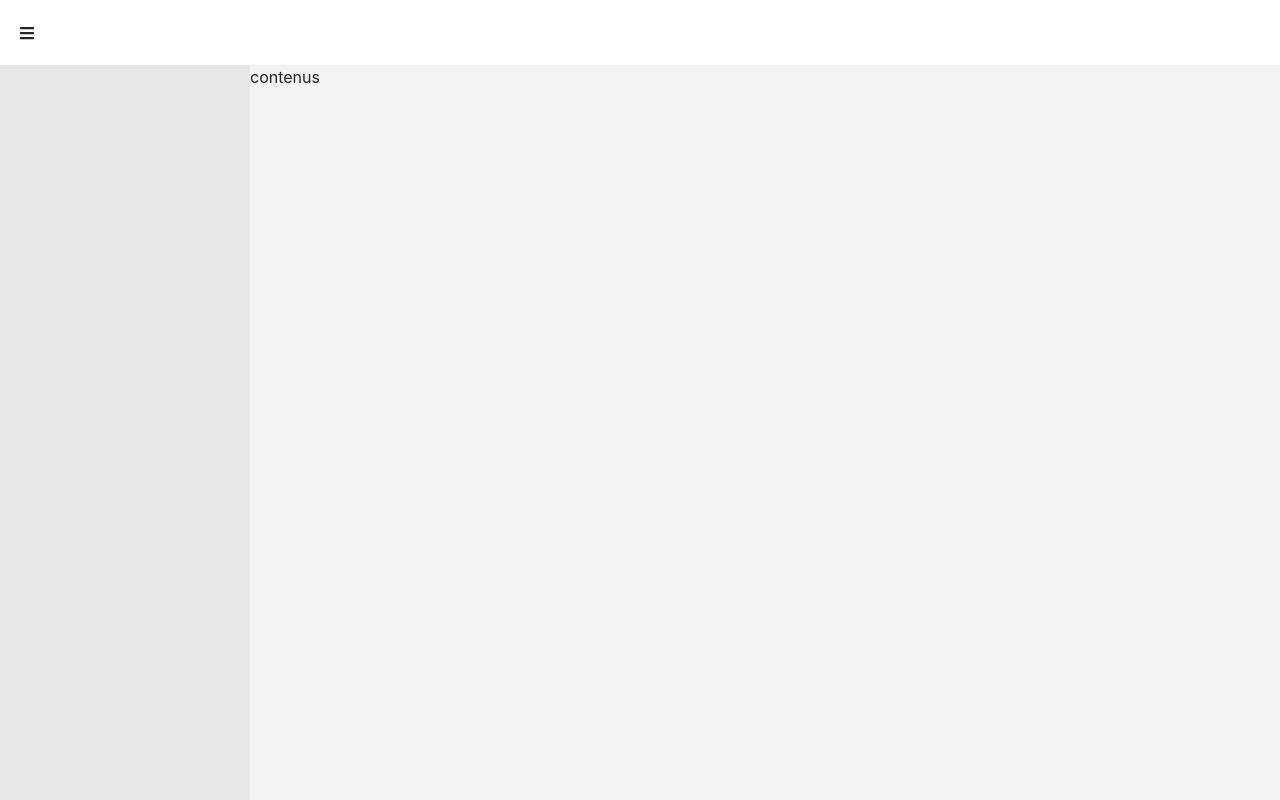
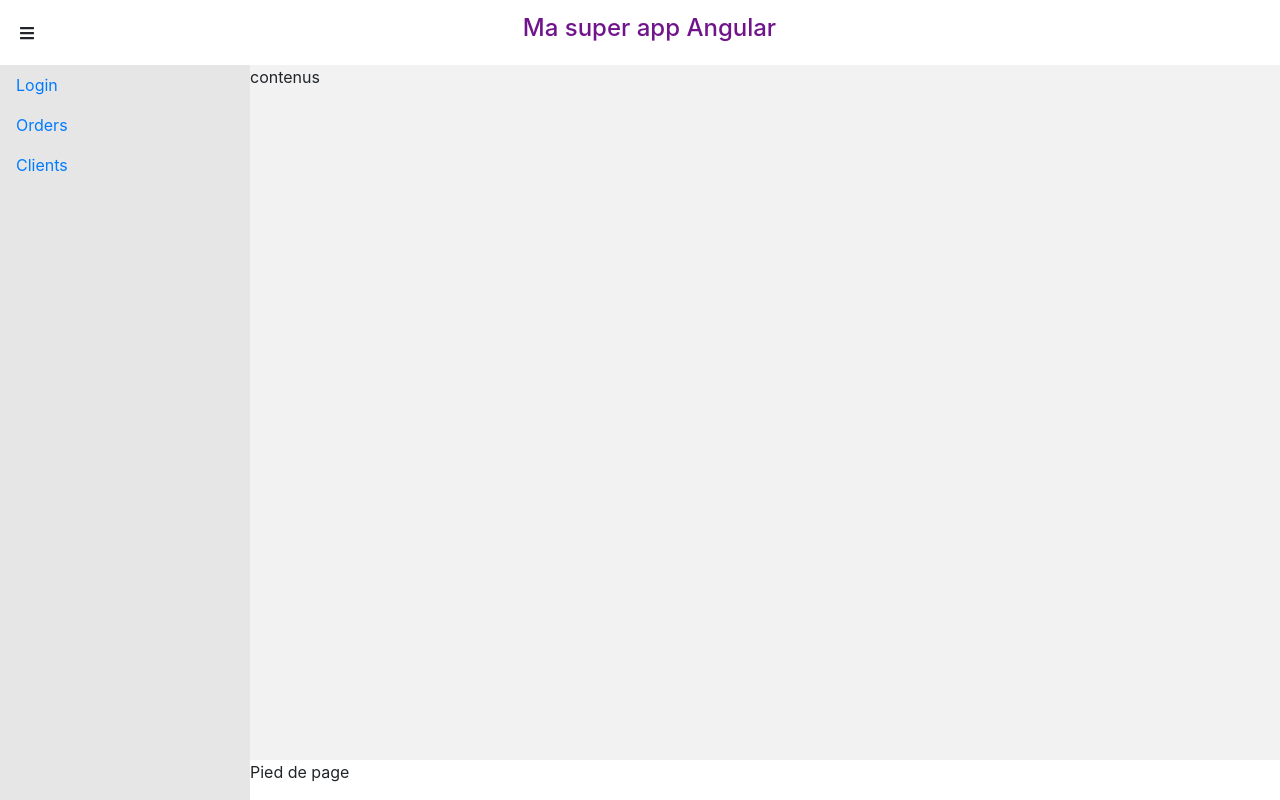
Before and after one commit to THOMAS-BOTQUIN/202006_Formation_ANGULAR, an Angular app in the folder my-app/: page / in a window 1280 px wide. Built offline with nearby package versions, Linux system fonts and the light colour scheme.

Commit message:
Correction de la projection

```diff
--- a/my-app/src/app/core/components/header/header.component.ts
+++ b/my-app/src/app/core/components/header/header.component.ts
@@ -12,7 +12,7 @@ export class HeaderComponent implements OnInit {
   constructor() { }
 
   ngOnInit(): void {
-    this.title = "Ma super App Angular";
+    this.title = "Ma super app Angular";
   }
 
 }
--- a/my-app/src/app/ui/components/ui/ui.component.html
+++ b/my-app/src/app/ui/components/ui/ui.component.html
@@ -1,6 +1,6 @@
 <header class="fixed-top">
   <app-icon-nav (click)="toggle()"></app-icon-nav>
-  <ng-content select=".header"></ng-content>
+  <ng-content select="app-header"></ng-content>
 </header>
 <main [ngClass]="{'close-aside': !open}">
 
@@ -10,7 +10,7 @@
 
   <aside>
     <div class="scroller">
-      <ng-content select=".nav"></ng-content>
+      <ng-content select="app-nav"></ng-content>
     </div>
   </aside>
 
@@ -22,7 +22,7 @@
     </div>
 
     <footer>
-      <ng-content select=".footer"></ng-content>
+      <ng-content select="app-footer"></ng-content>
     </footer>
 
   </div>
```
